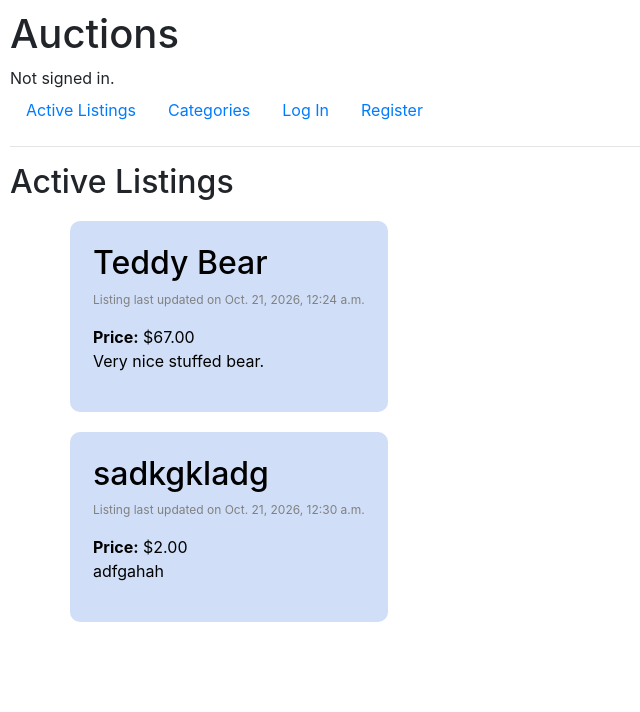
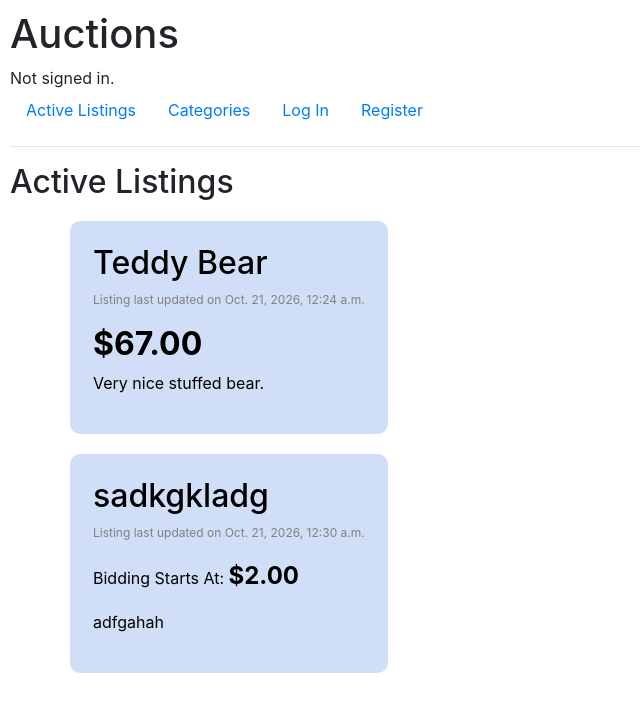
Before and after one commit to JoshOswald/CS50W-Project-2-Commerce, a Django app: page / in a window 1280 px wide. Shown: the top 712 px of the page, without its empty margins (0-640 px from the left). Run offline with Django 3.2, Linux system fonts and the light colour scheme; data comes from the database, SQL or seed files in the repository; both versions use the stored data as it was after the commit; some libraries are stand-ins or nearby versions.

Commit message:
Correct Bid Display BugFix

```diff
--- a/auctions/models.py
+++ b/auctions/models.py
@@ -32,7 +32,7 @@ class Item(models.Model):
         if highest_bid:
             return highest_bid.bid
 
-        return self.item_starting_bid
+        return None
 
     class item_type(models.TextChoices):
         AllCategories = 'AC', _('All Categories')
--- a/auctions/templates/auctions/index.html
+++ b/auctions/templates/auctions/index.html
@@ -19,7 +19,13 @@
                         {% if item.item_image_link %}
                             <img class="index-img" src="{{ item.item_image_link }}">
                         {% endif %}
-                        <p class="listing-text"><b>Price:</b> ${{ item.item_current_bid }}<br>{{ item.itemdescription.item_description }}</p>
+
+                        {% if item.item_current_bid is None %}
+                            <p class="listing-text">Bidding Starts At: <span style="font-size: 1.5em; margin-right: 10px;"><b> ${{ item.item_starting_bid }}</b></span></p>
+                        {% else %}
+                            <p class="listing-text"><h2><b class="listing-text">${{ item.item_current_bid }}</b></h2>
+                        {% endif %}
+                        <p class="listing-text">{{ item.itemdescription.item_description }}</p>
                     </div>
                 </a>
             </div>
--- a/listings/templates/listings/listing.html
+++ b/listings/templates/listings/listing.html
@@ -33,7 +33,7 @@
     <b>Category:</b> {{ item.get_item_type_display }}
 
     {% if item.item_current_bid is None %}
-        <p class="listing-text">Starting Bid:<span style="font-size: 1.5em; margin-right: 10px;"><b> ${{ item.item_starting_bid }}</b></span></p>
+        <p class="listing-text">Bidding Starts At: <span style="font-size: 1.5em; margin-right: 10px;"><b> ${{ item.item_starting_bid }}</b></span></p>
     {% else %}
         <p class="listing-text"><h2><b>${{ item.item_current_bid }}</b></h2>
     {% endif %}
--- a/listings/views.py
+++ b/listings/views.py
@@ -261,8 +261,6 @@ def bid(request, item, max_bid, bids):
         if item.item_current_bid == None:
             if bid_amount == item.item_starting_bid or bid_amount > item.item_starting_bid:
                 ItemBid.objects.create(item=item.id,user=user,bid=form.cleaned_data["bid"])
-                item.item_current_bid = bid_amount
-                item.save()
                 return render(request, "listings/listing.html", {
                         "item": item,
                         "bids": len(bids),
```
Also changed, not shown: categories/templates/categories/categories_listings.html (+8 -1 lines), watchlist/templates/watchlist/watchlist.html (+7 -1 lines), db.sqlite3.
